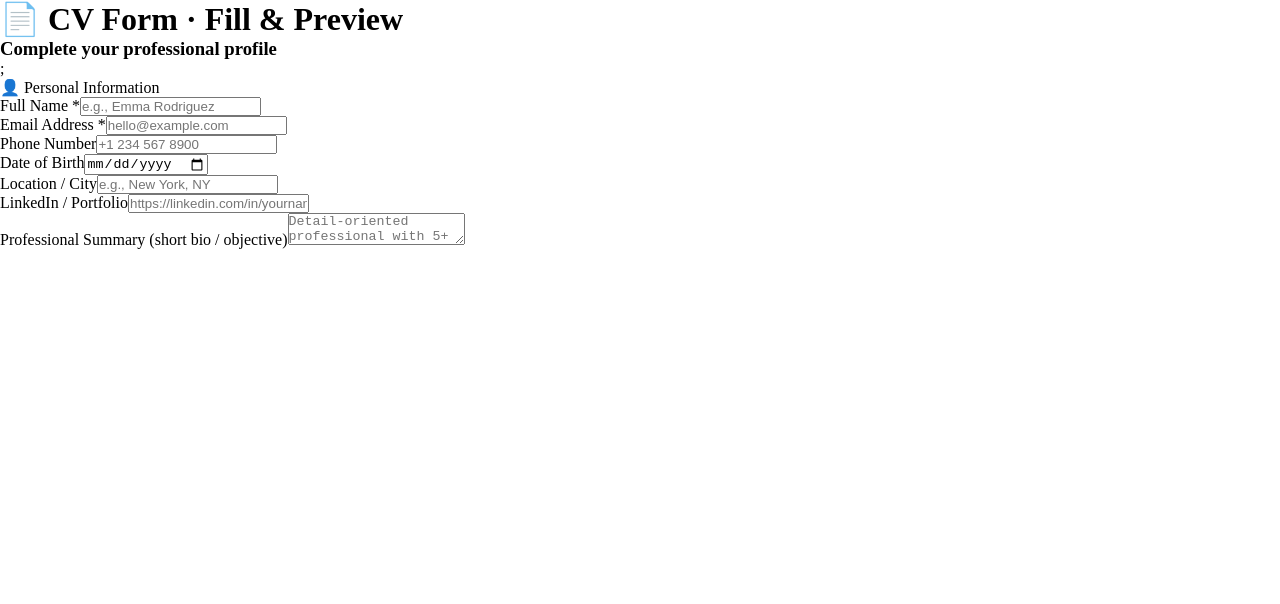
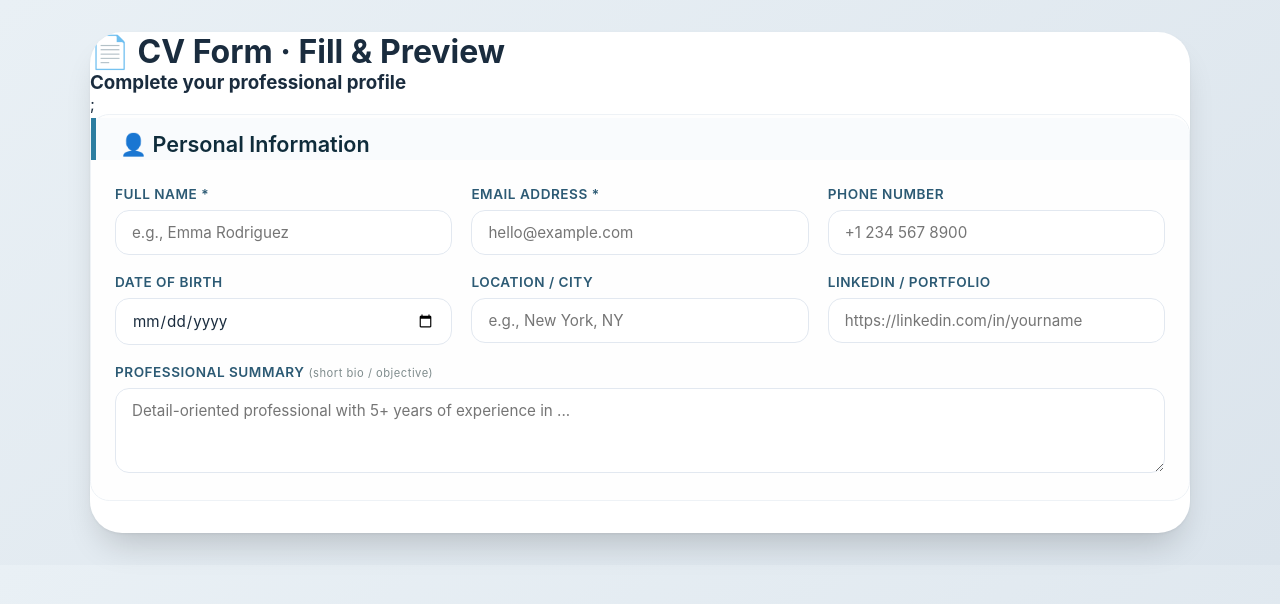
Before and after one commit to Subodh-Shah/_op_CV-App, a React (Vite) app: page / in a window 1280 px wide. Shown: the top 604 px of the page. Built offline with nearby package versions, Linux system fonts and the light colour scheme.

Commit message:
add app styles

```diff
--- a/src/App.css
+++ b/src/App.css
@@ -4,87 +4,288 @@
     box-sizing: border-box;
 }
 
-.greeting-container {
-  background: linear-gradient(145deg, #f5f7fc 0%, #e9eef4 100%);
-  min-height: 100vh;
-  display: flex;
-  align-items: center;
-  justify-content: center;
-  font-family: 'Georgia', 'Times New Roman', Times, serif;
-  padding: 2rem;
+body {
+    background: linear-gradient(145deg, #e9f0f5 0%, #dbe4ec 100%);
+    font-family: 'Inter', system-ui, -apple-system, 'Segoe UI', Roboto, Helvetica, Arial, sans-serif;
+    padding: 2rem 1.5rem;
+    color: #1a2c3e;
 }
 
-.greeting-card {
-  max-width: 700px;
-  width: 100%;
+/* main container */
+.form-container {
+    max-width: 1100px;
+    margin: 0 auto;
     background: #ffffff;
-  border-radius: 1.25rem;
-  box-shadow: 0 20px 35px -12px rgba(0, 0, 0, 0.15), 0 1px 2px rgba(0, 0, 0, 0.05);
+    border-radius: 2rem;
+    box-shadow: 0 20px 35px -12px rgba(0, 0, 0, 0.2), 0 1px 3px rgba(0, 0, 0, 0.05);
     overflow: hidden;
+    transition: all 0.2s;
 }
 
-.greeting-header {
-  background: #2c3e4e;
+/* header */
+.form-header {
+    background: #0f2c3b;
     padding: 1.8rem 2rem;
-  border-bottom: 3px solid #c9a03d;
+    color: white;
 }
 
-.greeting-header-title {
-  color: #f9f6ec;
-  font-size: 1.8rem;
-  font-weight: 500;
-  letter-spacing: 0.5px;
-  font-family: 'Palatino', 'Georgia', serif;
-  margin: 0;
+.form-header h1 {
+    font-weight: 600;
+    font-size: 1.9rem;
+    letter-spacing: -0.3px;
+    margin-bottom: 0.4rem;
 }
 
-.greeting-header-sub {
-  color: #dcd3c1;
-  font-size: 0.9rem;
-  margin-top: 0.5rem;
-  font-style: italic;
+.form-header p {
+    opacity: 0.8;
+    font-size: 0.95rem;
+    font-weight: 400;
 }
 
-.greeting-content {
-  padding: 2.5rem 2rem 2rem 2rem;
+/* form body */
+form {
+    padding: 2rem 2rem 1.8rem;
 }
 
-.greeting-salutation {
-  font-size: 1.2rem;
-  color: #2c3e4e;
-  border-left: 4px solid #c9a03d;
-  padding-left: 1.2rem;
-  margin-bottom: 1.8rem;
-  font-weight: 500;
+/* section styling */
+.form-section {
+    background: #fefefe;
+    border-radius: 1.2rem;
+    margin-bottom: 2rem;
+    padding: 0.2rem 0;
+    border: 1px solid #eef2f6;
+    transition: all 0.2s;
 }
 
-.greeting-message {
-  font-size: 1.1rem;
-  line-height: 1.6;
-  color: #2c3e4e;
-  margin-bottom: 2rem;
+.section-title {
+    font-size: 1.35rem;
+    font-weight: 600;
+    color: #0f2c3b;
+    padding: 0.8rem 1.5rem 0.2rem 1.5rem;
+    margin-bottom: 0.4rem;
+    border-left: 5px solid #2c7da0;
+    background: #f9fbfd;
+    border-radius: 0 1rem 0 0;
 }
 
-.greeting-message p {
+.section-grid {
+    display: grid;
+    grid-template-columns: repeat(auto-fit, minmax(280px, 1fr));
+    gap: 1.2rem;
+    padding: 1.2rem 1.5rem 1.5rem 1.5rem;
+}
+
+.full-width {
+    grid-column: 1 / -1;
+}
+
+.input-group {
+    display: flex;
+    flex-direction: column;
+    gap: 0.5rem;
+}
+
+.input-group label {
+    font-weight: 600;
+    font-size: 0.85rem;
+    text-transform: uppercase;
+    letter-spacing: 0.5px;
+    color: #2c5a74;
+}
+
+.input-group label .optional {
+    font-weight: normal;
+    text-transform: none;
+    font-size: 0.7rem;
+    color: #7f8c8d;
+}
+
+input,
+textarea,
+select {
+    background: #ffffff;
+    border: 1.5px solid #e2e8f0;
+    border-radius: 14px;
+    padding: 0.75rem 1rem;
+    font-size: 0.95rem;
+    font-family: inherit;
+    transition: 0.2s;
+    outline: none;
+    color: #1a2c3e;
+}
+
+input:focus,
+textarea:focus,
+select:focus {
+    border-color: #2c7da0;
+    box-shadow: 0 0 0 3px rgba(44, 125, 160, 0.2);
+}
+
+textarea {
+    resize: vertical;
+    min-height: 85px;
+}
+
+hr {
+    margin: 0.5rem 0 1rem;
+    border: none;
+    border-top: 1px solid #e9edf2;
+}
+
+/* action buttons */
+.action-buttons {
+    display: flex;
+    flex-wrap: wrap;
+    gap: 1rem;
+    justify-content: flex-start;
+    margin-top: 0.5rem;
+    margin-bottom: 1.8rem;
+}
+
+.btn {
+    border: none;
+    font-weight: 600;
+    padding: 0.8rem 2rem;
+    border-radius: 40px;
+    font-size: 0.9rem;
+    cursor: pointer;
+    transition: 0.2s;
+    font-family: inherit;
+    background: #f1f5f9;
+    color: #1e4660;
+}
+
+.btn-primary {
+    background: #1f5e7e;
+    color: white;
+    box-shadow: 0 2px 5px rgba(0, 0, 0, 0.05);
+}
+
+.btn-primary:hover {
+    background: #0f4b68;
+    transform: translateY(-2px);
+    box-shadow: 0 8px 18px rgba(31, 94, 126, 0.2);
+}
+
+.btn-secondary {
+    background: #eef2f8;
+    border: 1px solid #d0dce8;
+}
+
+.btn-secondary:hover {
+    background: #e2e8f0;
+}
+
+.btn-clear {
+    background: #fff1f0;
+    color: #b13e3e;
+    border: 1px solid #ffcdcc;
+}
+
+.btn-clear:hover {
+    background: #ffe0de;
+}
+
+/* preview section */
+.preview-area {
+    margin-top: 2rem;
+    border-top: 2px dashed #cbdde9;
+    padding-top: 1.5rem;
+}
+
+.preview-header {
+    display: flex;
+    justify-content: space-between;
+    align-items: baseline;
+    flex-wrap: wrap;
     margin-bottom: 1rem;
 }
 
-.greeting-signature {
-  margin-top: 2rem;
-  padding-top: 1rem;
-  border-top: 1px solid #e2e8f0;
-  font-size: 1rem;
-  color: #4a627a;
-  text-align: right;
+.preview-header h3 {
+    font-size: 1.4rem;
+    font-weight: 600;
+    color: #0f2c3b;
 }
 
-.greeting-signature-name {
-  font-weight: 600;
-  font-size: 1.1rem;
-  color: #2c3e4e;
+.preview-card {
+    background: #fafdff;
+    border-radius: 1.5rem;
+    border: 1px solid #e4edf5;
+    padding: 1.6rem;
+    box-shadow: 0 8px 20px rgba(0, 0, 0, 0.02);
+    transition: 0.1s;
+    max-height: 550px;
+    overflow-y: auto;
 }
 
-.greeting-signature-title {
+.preview-card h4 {
+    font-size: 1.3rem;
+    font-weight: 600;
+    color: #1f5e7e;
+    margin-bottom: 0.25rem;
+}
+
+.preview-sub {
     font-size: 0.85rem;
-  color: #6b7f8f;
+    color: #4a6a7f;
+    border-bottom: 1px solid #e2edf5;
+    padding-bottom: 0.6rem;
+    margin-bottom: 1rem;
 }
+
+.preview-section {
+    margin-bottom: 1.2rem;
+}
+
+.preview-section strong {
+    display: block;
+    font-size: 0.85rem;
+    text-transform: uppercase;
+    letter-spacing: 1px;
+    color: #2c7da0;
+    margin-bottom: 0.5rem;
+}
+
+.preview-text {
+    font-size: 0.9rem;
+    line-height: 1.45;
+    color: #1f384b;
+}
+
+.skill-tag {
+    display: inline-block;
+    background: #e7f0f5;
+    padding: 0.2rem 0.75rem;
+    border-radius: 30px;
+    font-size: 0.8rem;
+    margin: 0.2rem 0.25rem;
+}
+
+.empty-message {
+    color: #8da3b5;
+    font-style: italic;
+    font-size: 0.85rem;
+}
+
+footer {
+    background: #f8fafc;
+    padding: 1rem 2rem;
+    text-align: center;
+    font-size: 0.75rem;
+    color: #6c8da3;
+    border-top: 1px solid #e2edf2;
+}
+
+@media (max-width: 680px) {
+    body {
+        padding: 1rem;
+    }
+
+    form {
+        padding: 1.2rem;
+    }
+
+    .section-grid {
+        padding: 0.8rem 1rem 1.2rem;
+    }
+}
```
Lines whose indentation alone changed are shown as unchanged.
